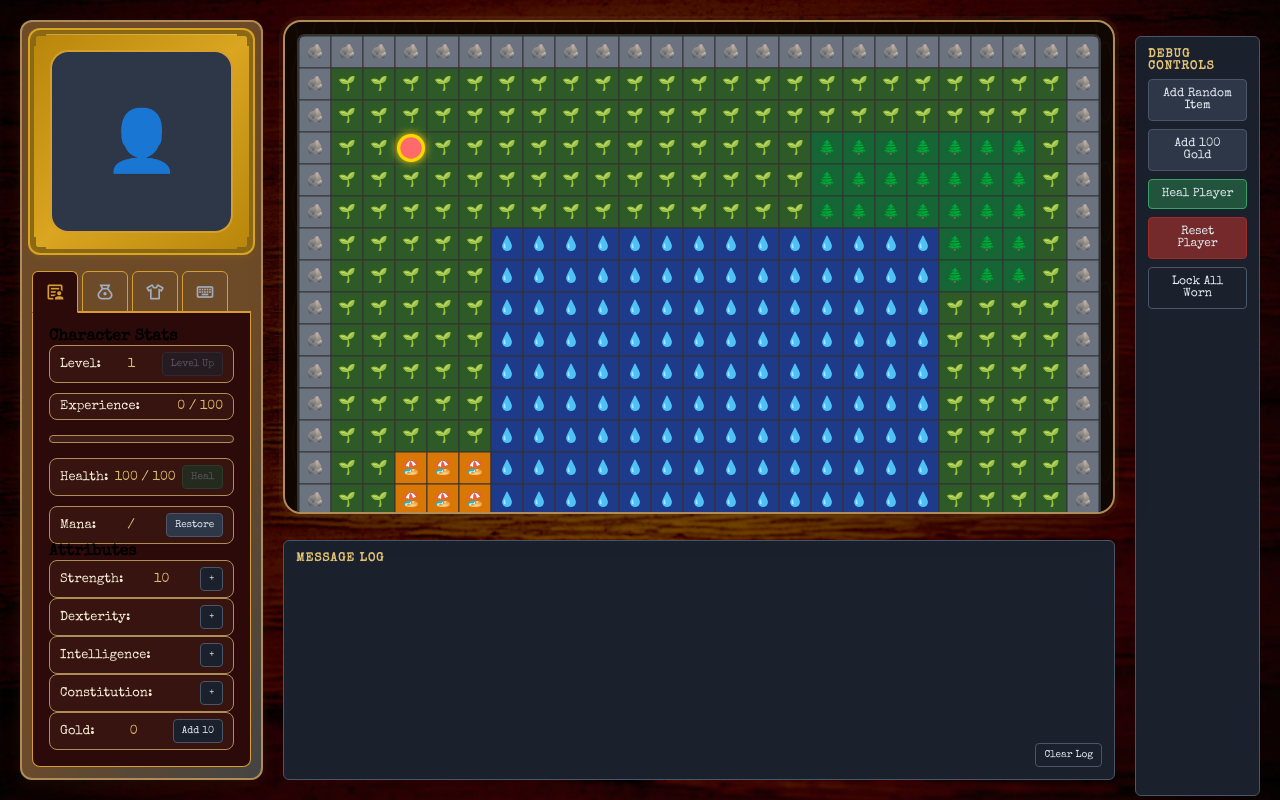
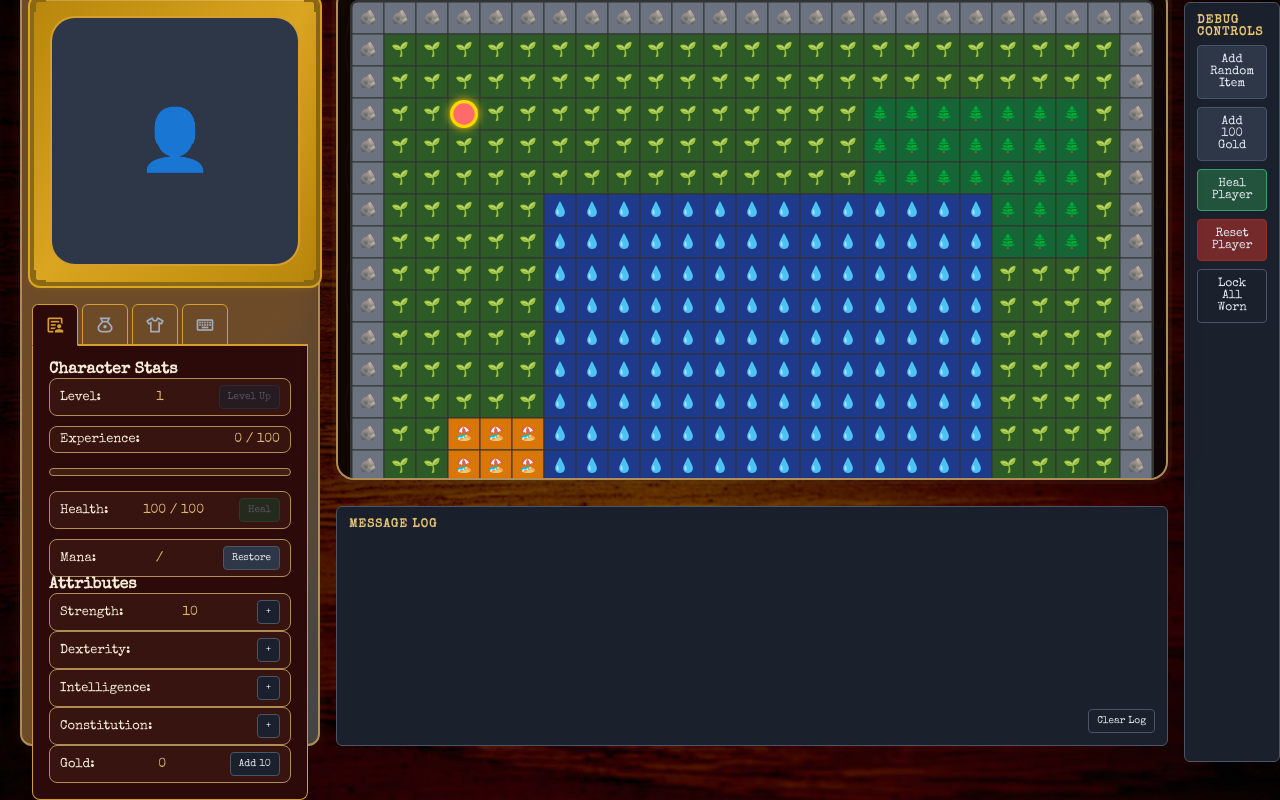
Before and after one commit to charlotte-xie/splarg, a Next.js app: page / in a window 1280 px wide. Built offline with nearby package versions, Linux system fonts and the light colour scheme; a web font is replaced by a local one.

Commit message:
CSS flexing

```diff
--- a/components/Avatar.tsx
+++ b/components/Avatar.tsx
@@ -1,4 +1,4 @@
-import React, { useState } from 'react';
+import { useState } from 'react';
 
 interface AvatarProps {
   src?: string;
@@ -18,9 +18,8 @@ export default function Avatar({
 
   return (
     <div
-      className={`avatar ${className}`}
       style={{
-        width: '100%',
+        width: '250px',
         aspectRatio: '1 / 1',
         display: 'flex',
         alignItems: 'center',
--- a/components/Box.tsx
+++ b/components/Box.tsx
@@ -66,7 +66,6 @@ export default function Box({
 
   return (
     <div
-      className={`steampunk-box ${className}`}
       style={{
         position: 'relative',
         padding: '16px',
--- a/components/PlayerPanel.tsx
+++ b/components/PlayerPanel.tsx
@@ -162,13 +162,12 @@ export default function PlayerPanel({
       <div style={{
         display: 'flex',
         alignItems: 'center',
-        gap: '6px',
+        boxSizing: 'border-box',
+        width: '300px'
       }}>
-        <div style={{ width: '100%' }}>
           <Box>
-            <Avatar size={64} />
+            <Avatar size={128} />
           </Box>
-        </div>
       </div>
 
       <TabbedPanel tabs={tabs} />
--- a/styles/globals.css
+++ b/styles/globals.css
@@ -42,6 +42,16 @@
   box-sizing: border-box;
 }
 
+html {
+  /* Improve text rendering */
+  -webkit-text-size-adjust: 100%; /* Prevent iOS text size scaling */
+  -moz-osx-font-smoothing: grayscale; /* Smooth fonts on macOS */
+  -webkit-font-smoothing: antialiased; /* Smooth fonts on other browsers */
+  scroll-behavior: smooth; /* Smooth scrolling for anchor links */
+  /* Define a base font size (62.5% makes 1rem = 10px for easy calculations) */
+  font-size: 100%;
+}
+
 body {
   font-family: var(--font-primary);
   background-color: #3b2412;
@@ -50,6 +60,7 @@ body {
   background-position: center;
   background-repeat: no-repeat;
   background-attachment: fixed;
+  color: var(--parchment);
   height: 100vh;
   overflow: hidden;
   margin: 0;
@@ -82,10 +93,17 @@ h5 {
 
 .game-content {
   display: flex;
-  gap: 20px;
+  gap: 16px;
   flex: 1;
   min-height: 0;
   height: 100%;
+}
+
+.game-main {
+  display: flex;
+  flex-direction: column;
+  gap: 10px;
+  flex: 3;
 }
 
 .player-panel {
@@ -94,6 +112,7 @@ h5 {
   background: linear-gradient(120deg, var(--leather) 60%, var(--iron) 100%);
   border-radius: 12px;
   padding: 10px;
+  flex: auto;
   box-shadow: 0 4px 16px 0 rgba(68, 44, 15, 0.25);
   border: 2px solid var(--brass);
   display: flex;
@@ -148,12 +167,6 @@ h5 {
   transition: width 0.3s ease;
 }
 
-.game-main {
-  display: flex;
-  flex-direction: column;
-  gap: 10px;
-  flex: 1;
-}
 
 .tile-map-container {
   display: flex;
```
